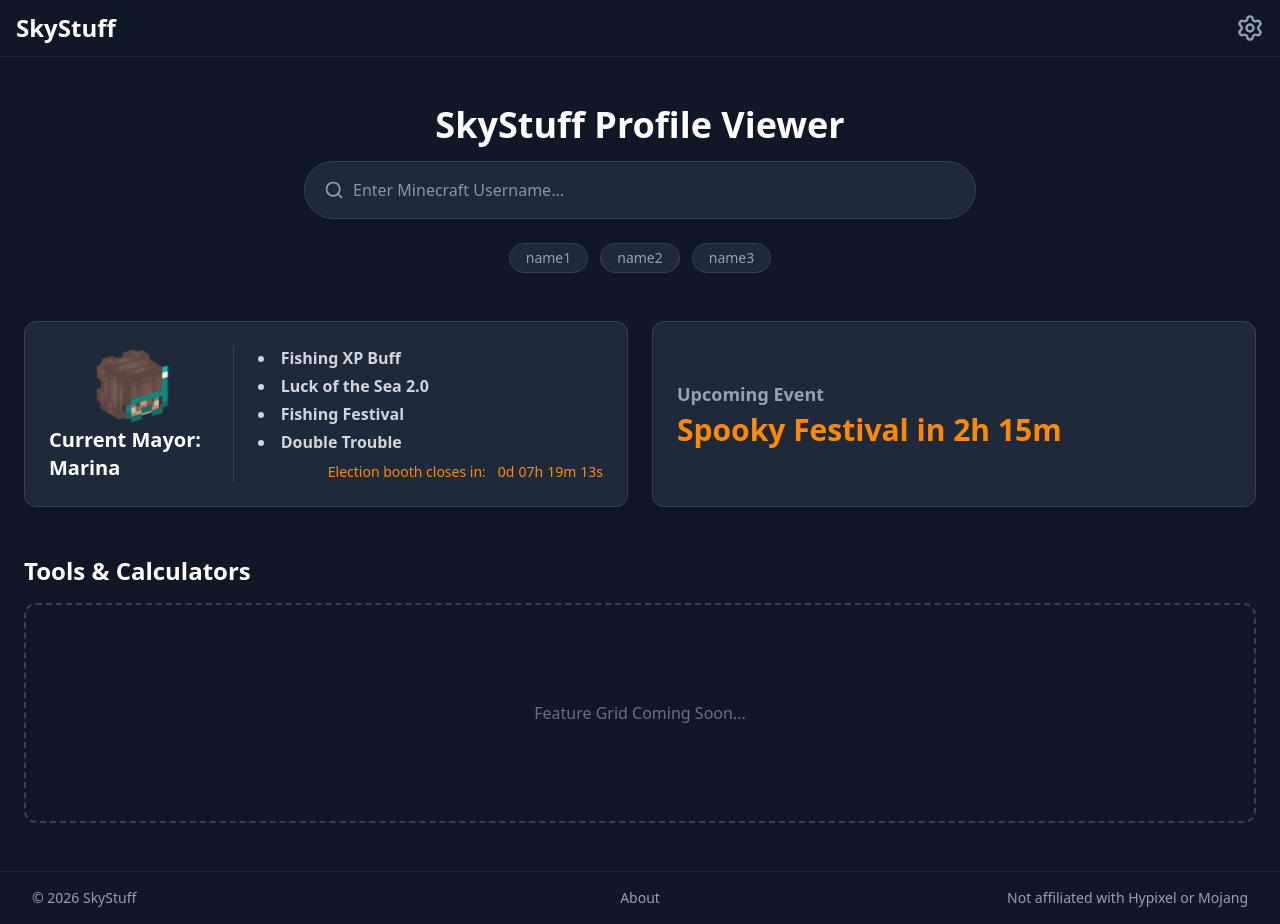
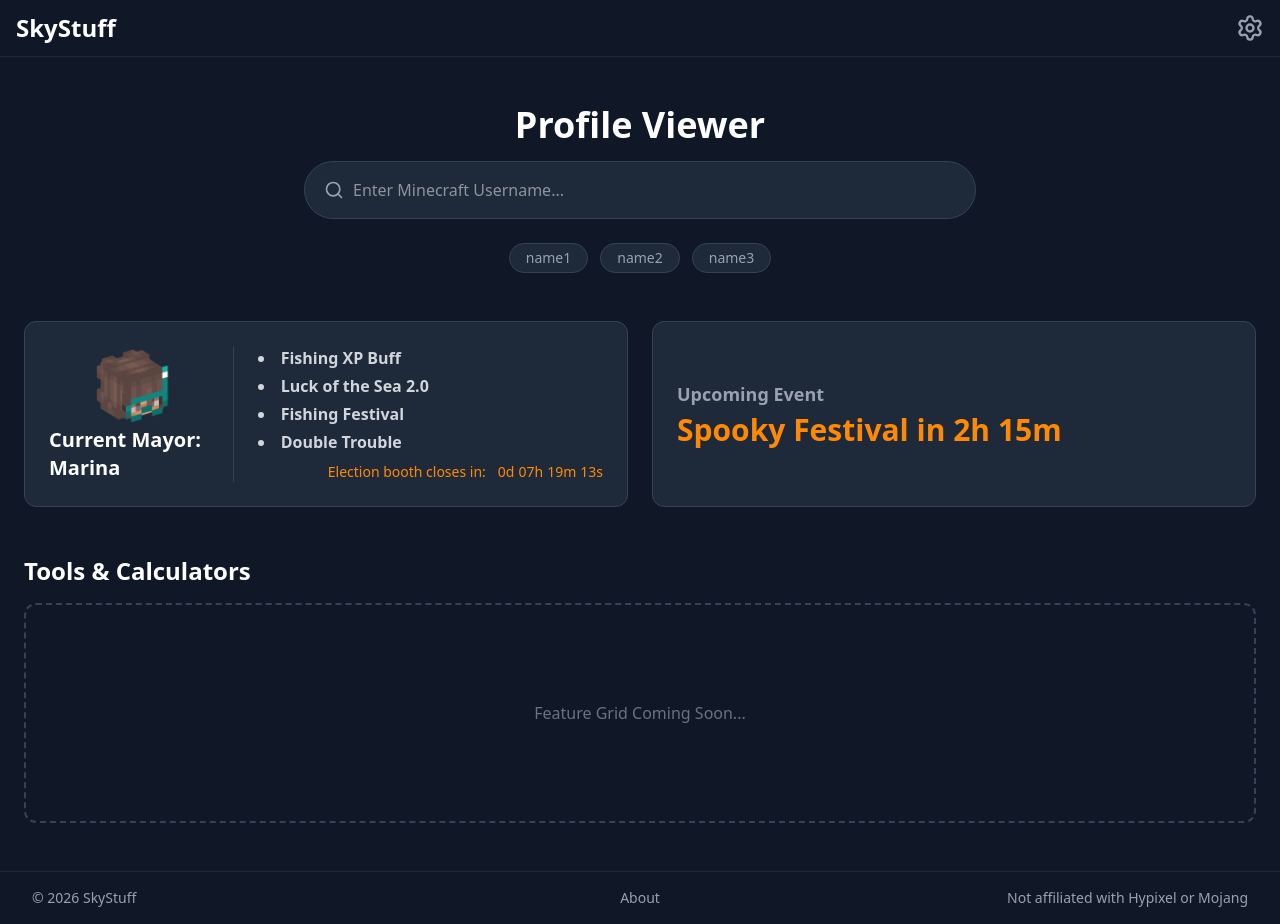
Before and after one commit to meeeeeooooow/skyStuff-v2, a Next.js app: page / in a window 1280 px wide. Built offline with nearby package versions, Linux system fonts and the light colour scheme.

Commit message:
Replace Searchbar component with ProfileSearchTile and remove old SearchBar implementation

```diff
--- a/src/app/page.tsx
+++ b/src/app/page.tsx
@@ -1,6 +1,6 @@
 import EventTile from "@/components/EventTile";
 import MayorTile from "@/components/MayorTile";
-import Searchbar from "@/components/Searchbar";
+import Searchbar from "@/components/ProfileSearchTile";
 export default function Home() {
   return (
     <div className="max-w-7xl mx-auto py-12 px-4 sm:px-6 flex flex-col gap-12">
--- a/src/components/SearchBar.tsx
+++ b/src/components/ProfileSearchTile.tsx
@@ -3,7 +3,7 @@
 export default function Searchbar() {
   return (
     <div className="flex flex-col items-center text-center gap-4">
-      <h1 className="text-4xl font-bold">SkyStuff Profile Viewer</h1>
+      <h1 className="text-4xl font-bold">Profile Viewer</h1>
       <div className="relative w-full max-w-2xl">
         <Search
           className="absolute left-5 top-1/2 -translate-y-1/2 text-gray-400"
```
